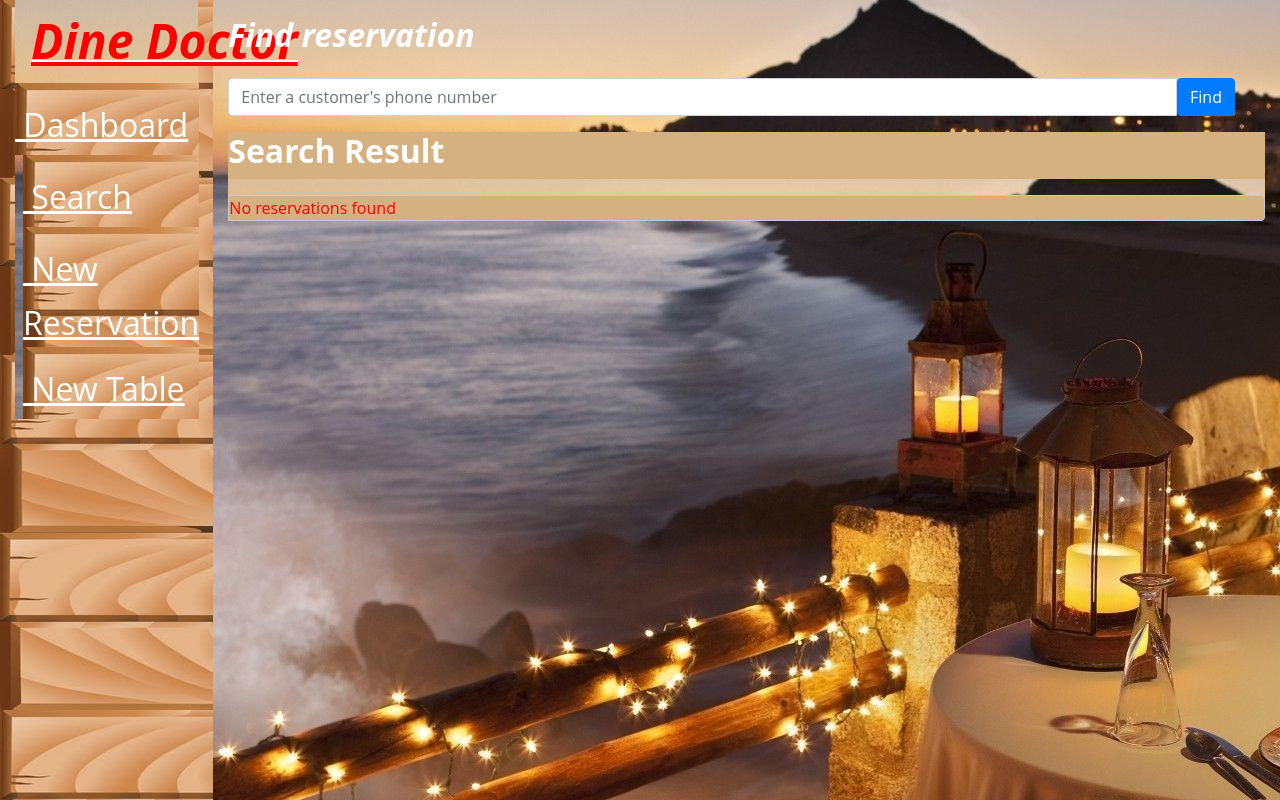
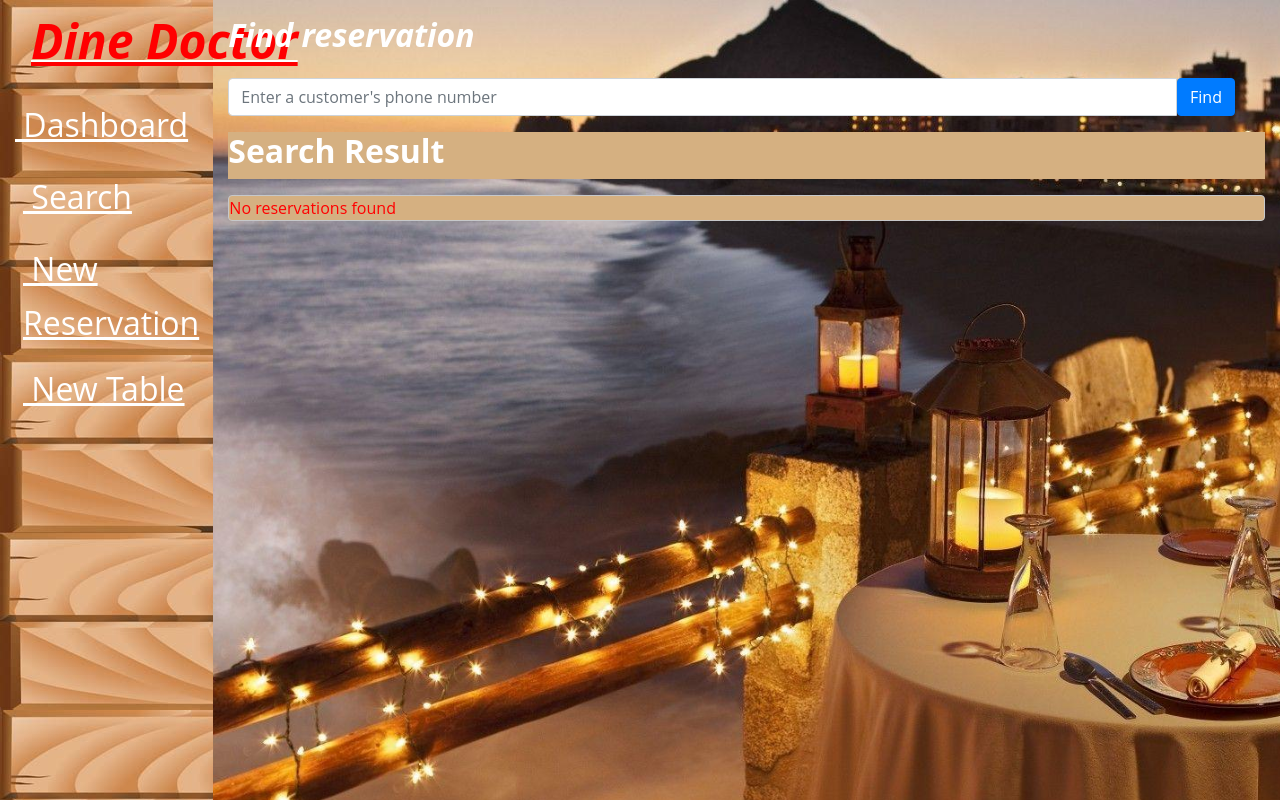
Before and after one commit to Code-Life-Hub/Dine-Doctor, a React (Create React App) app in the folder front-end/: page /search in a window 1280 px wide. Shown: the top 800 px of the page. Built offline with nearby package versions, Linux system fonts and the light colour scheme; no server answers; a web font is replaced by a local one.

Commit message:
"updated Styles"

```diff
--- a/front-end/src/layout/styles.css
+++ b/front-end/src/layout/styles.css
@@ -1,9 +1,5 @@
 * {
   font-family: "Open Sans", sans-serif;
-}
-
-.container-fluid {
-  background-image: url("background-img-2.jpg");
 }
 
 .row.d-md-flex.mb-3 {
@@ -14,6 +10,11 @@
 div.row.d-md-flex.mb-3.alert.alert-dark.text-center {
   padding: 0px;
   color: red;
+}
+
+body {
+  background-image: url("background-img-2.jpg");
+  background-size: cover;
 }
 
 .side-bar {
@@ -62,7 +63,6 @@ h4 {
 a.nav-link {
   color: white !important;
   text-decoration: underline;
-  background-image: url("side-img-1.jpg");
   padding: 0px !important;
 }
 
@@ -105,11 +105,22 @@ a {
   text-decoration: underline;
 }
 
+td {
+  color: white !important;
+  font-weight: bold;
+  font-style: italic;
+}
+
+.table-status,
+.table-action {
+  color: white;
+}
+
 /* -------  Media Query ------- */
 
 /*for desktop*/
 
-@media all and (min-width: 750px) {
+@media screen and (min-width: 750px) {
   .nav-item {
     font-size: 20px;
   }
```
